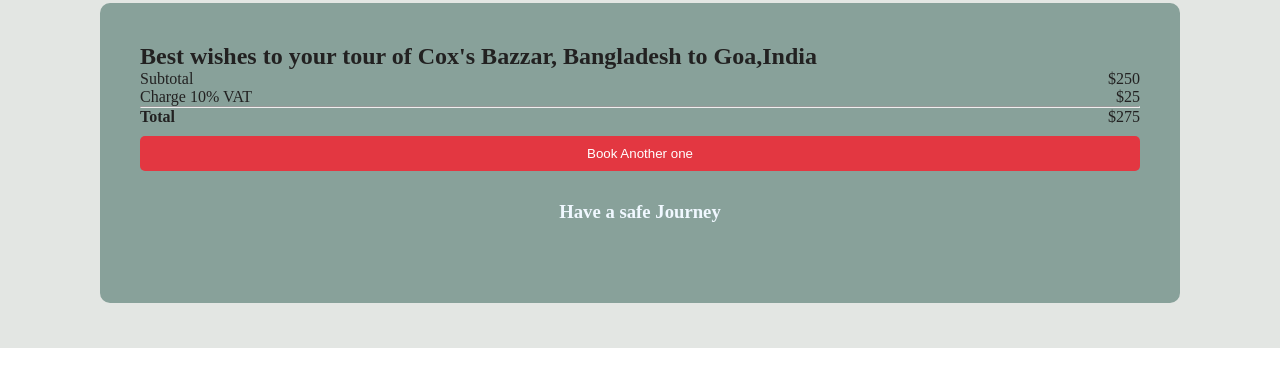
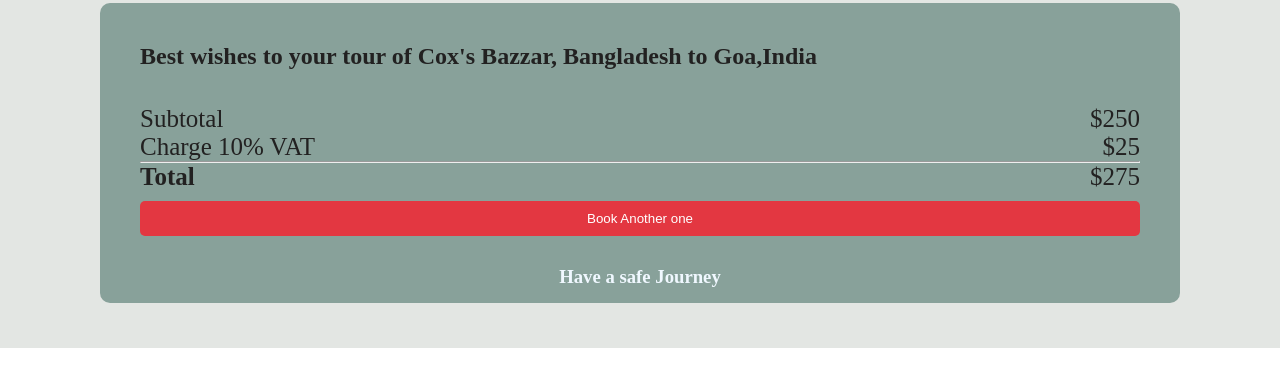
Before and after one commit to itsirajul/BengalCruiseQueen, a plain HTML site: page index.html in a window 1280 px wide. Both pictures are taken after a click on the button "Book Now". Shown: the part 317-704 px from the top of the page. Drawn offline with Linux system fonts and the light colour scheme.

Commit message:
change name tag

```diff
--- a/style.css
+++ b/style.css
@@ -159,7 +159,7 @@ nav ul li a:hover, a.active{
     color: rgb(34, 33, 33);
     background-color: rgb(136,161,154);
 }
-#receiptConferm{
+#receiptConfirm{
     margin-top:35px;
     font-size: 25px;
 }
```
